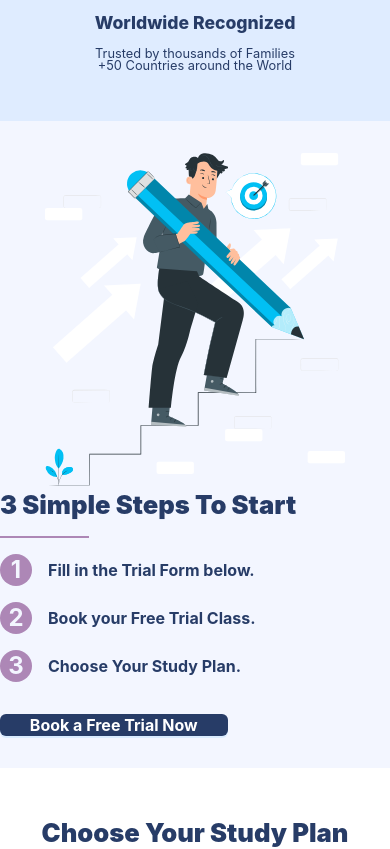
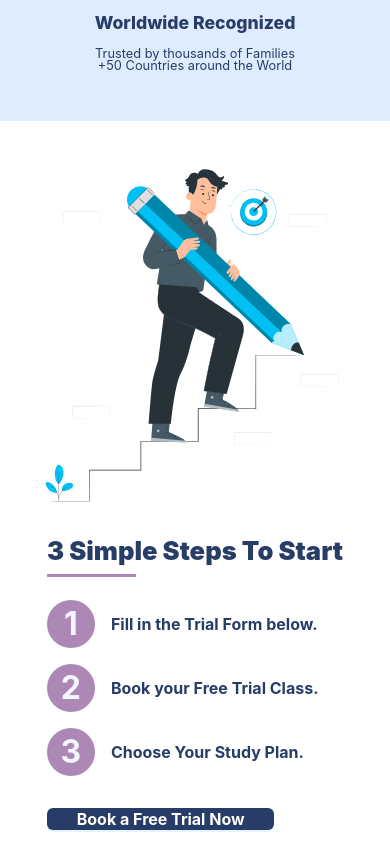
Before and after one commit to Khalid-MK/Al-Roshd, a React (Vite) app: page / in a window 390 px wide. Shown: the part 1769-2618 px from the top of the page. Built offline with nearby package versions, Linux system fonts and the light colour scheme.

Commit message:
Adjust responsiveness of steps section

```diff
--- a/src/pages/Home/HomeSteps/index.module.css
+++ b/src/pages/Home/HomeSteps/index.module.css
@@ -12,7 +12,10 @@
 }
 .imgContainer{
     max-width: 20rem;
+}
 
+.imgContainer img{
+    width: 100%;
 }
 
 
@@ -32,8 +35,8 @@ position: relative;
     width: 30%;
     position: absolute;
     left: 0;
-    top: 3rem;
-    border-width: 0 0 2px;
+    top: 120%;
+    border-width: 0 0 0.2rem;
     border-style: solid;
     color: var(--primary-color);
 }
@@ -51,14 +54,15 @@ position: relative;
 }
 
 .textSection ul li div {
-    width: 2rem;
-    height: 2rem;
+    width: 3rem;
+    height: 3rem;
     display: flex;
     justify-content: center;
     align-items: center;
     background-color: var(--primary-color);
-    border-radius: 50%;
-    font-size: 1.5rem;
+    border-radius: 100%;
+
+    font-size: 2rem;
     color:   #F3F6FF;
     font-weight: bold;
 
@@ -91,3 +95,16 @@ position: relative;
     background-color: var(--primary-color) !important;
 
     }
+
+
+
+    @media only screen and (max-width: 768px) {
+        .textContainer {
+        justify-content: center;
+        padding-left: 0 !important;
+        padding-right: 0 !important;
+        }
+
+
+
+      }
--- a/src/pages/Home/HomeSteps/index.tsx
+++ b/src/pages/Home/HomeSteps/index.tsx
@@ -1,19 +1,39 @@
-import { Col, Flex, Row } from "antd";
+import { Flex, Row } from "antd";
 import styles from "./index.module.css";
 import { Button } from "antd";
 import stepsImage from "../../../assets//images/vite.svg";
+import EqualParts from "../../../components/Layout/Components/EqualParts";
+import { useAppSelector } from "../../../store/hooks";
+import { padding } from "../../../globalVariables";
 
 const HomeSteps = () => {
-  return (
-    <Row className={styles.conatiner}>
-      <Col md={12} className={styles.imgSection}>
+  const direction = useAppSelector((state) => state.direction.value);
+  const firstComp = (
+    <Row
+      gutter={[0, 16]}
+      justify={"center"}
+      align={"middle"}
+      className={styles.imageSection}
+    >
+      <Flex vertical align="center">
         <div className={styles.imgContainer}>
-          <img width={"100%"} src={stepsImage} alt="" />
+          <img src={stepsImage} alt="" />
         </div>
-      </Col>
-
-      <Col md={12} className={styles.textSection}>
-        <Flex vertical gap={"2rem"}>
+      </Flex>
+    </Row>
+  );
+  const secondComp = (
+    <Row
+      justify={"start"}
+      align={"bottom"}
+      style={{
+        paddingLeft: direction === "ltr" ? `${padding}rem` : "unset",
+        paddingRight: direction === "rtl" ? `${padding}rem` : "unset",
+      }}
+      className={styles.textContainer}
+      gutter={[0, 16]}
+    >
+      <Flex vertical gap={"2rem"} className={styles.textSection}>
         <h2>3 Simple Steps To Start</h2>
         <ul>
           <li>
@@ -33,9 +53,44 @@ const HomeSteps = () => {
           {"Book a Free Trial Now "}
         </Button>
       </Flex>
-      </Col>
     </Row>
   );
+
+  return <EqualParts firstComp={firstComp} secondComp={secondComp} />;
 };
+// const HomeSteps = () => {
+//   return (
+//     <Row className={styles.conatiner}>
+//       <Col md={12} className={styles.imgSection}>
+//         <div className={styles.imgContainer}>
+//           <img width={"100%"} src={stepsImage} alt="" />
+//         </div>
+//       </Col>
+
+//       <Col md={12} className={styles.textSection}>
+//         <Flex vertical gap={"2rem"}>
+//           <h2>3 Simple Steps To Start</h2>
+//           <ul>
+//             <li>
+//               <div>1</div>
+//               <p>Fill in the Trial Form below.</p>
+//             </li>
+//             <li>
+//               <div>2</div>
+//               <p>Book your Free Trial Class.</p>
+//             </li>
+//             <li>
+//               <div>3</div>
+//               <p>Choose Your Study Plan.</p>
+//             </li>
+//           </ul>
+//           <Button type="primary" className={`${styles.btn}`}>
+//             {"Book a Free Trial Now "}
+//           </Button>
+//         </Flex>
+//       </Col>
+//     </Row>
+//   );
+// };
 
 export default HomeSteps;
```
Lines whose indentation alone changed are shown as unchanged.
